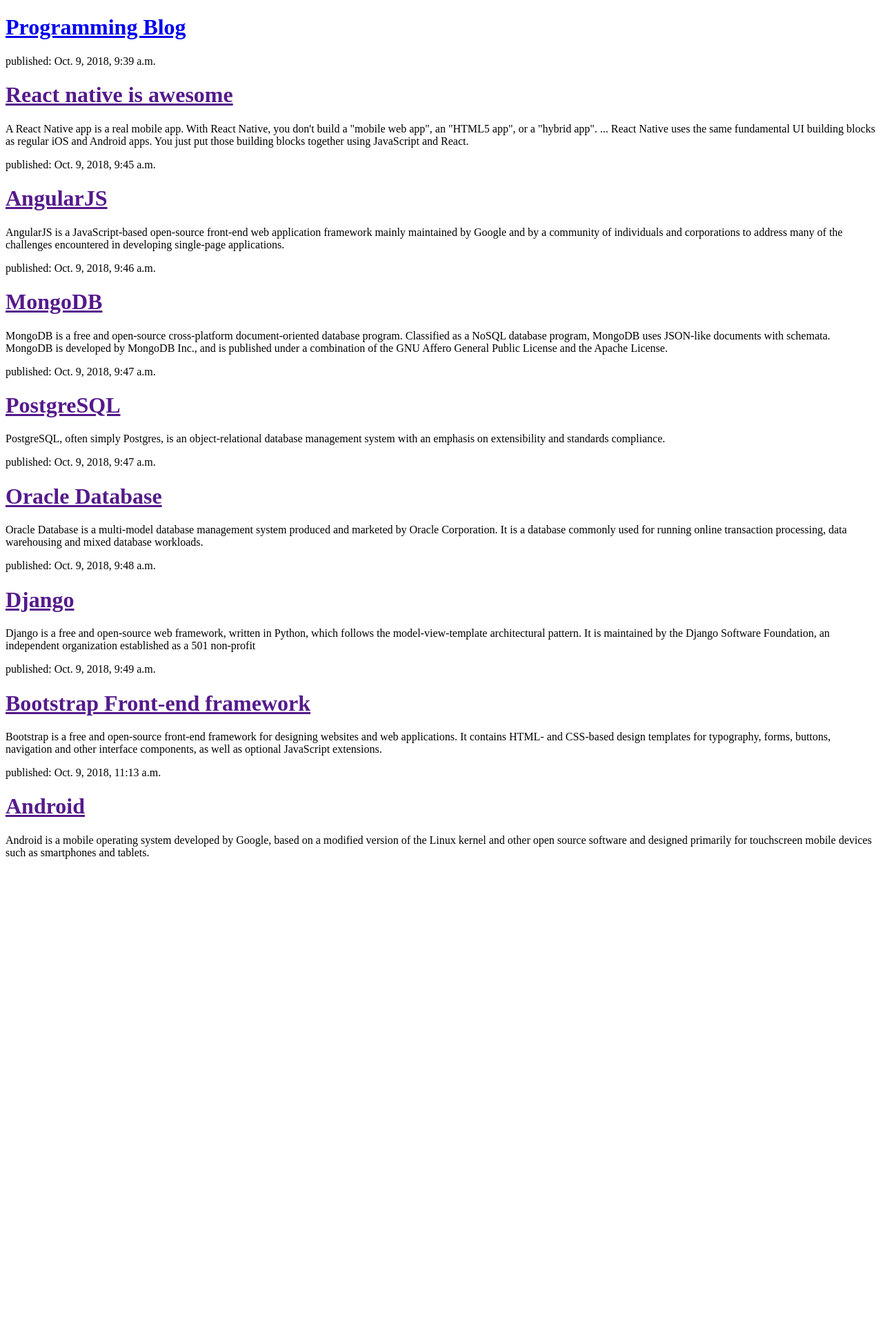
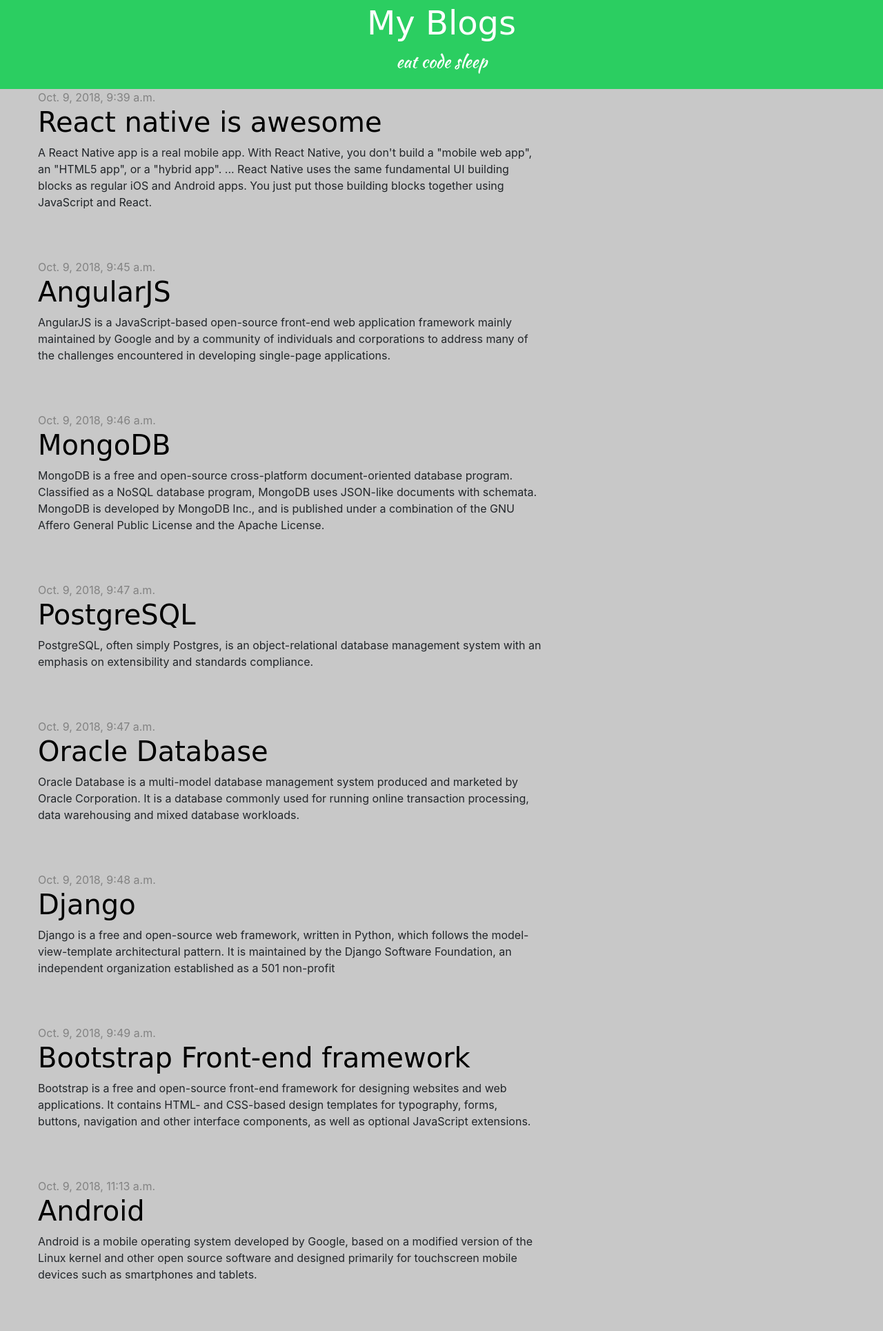
Before and after one commit to SSBsoren/DjangoGirlsDemo02, a Django app: page / in a window 1280 px wide. Shown: the whole page at 69% size. Before the commit the page ends 1245 px from the top, so only its background shows below. Run offline with Django 3.2, Linux system fonts and the light colour scheme; data comes from the database, SQL or seed files in the repository; some libraries are stand-ins or nearby versions.

Commit message:
Modified css

```diff
--- /dev/null
+++ b/mysite/blog/static/css/blog.css
@@ -0,0 +1,56 @@
+body{
+  background-color: #C8C8C8;
+  padding-left: 0px;
+}
+.page-header {
+  padding:  5px;
+  text-align: center;
+  background-color: #2BCE61;
+  color: #fff;
+  font-size: 25px;
+  font-family: 'Satisfy', cursive;
+  font-family: 'Kaushan Script', cursive;
+  margin-top: 0;
+
+}
+
+.page-header h1, .page-header h1 a, .page-header h1 a:visited, .page-header h1 a:active {
+    color: #ffffff;
+    font-size: 36pt;
+    text-decoration: none;
+}
+
+.content {
+    margin-left: 40px;
+}
+
+h1, h2, h3, h4 {
+    font-family: 'Lobster', cursive;
+}
+
+.date {
+    color: #828282;
+}
+
+.save {
+    float: right;
+}
+
+.post-form textarea, .post-form input {
+    width: 100%;
+}
+
+.top-menu, .top-menu:hover, .top-menu:visited {
+    color: #ffffff;
+    float: right;
+    font-size: 26pt;
+    margin-right: 20px;
+}
+
+.post {
+    margin-bottom: 70px;
+}
+
+.post h1 a, .post h1 a:visited {
+    color: #000000;
+}
--- /dev/null
+++ b/mysite/blog/templates/blog/base.html
@@ -0,0 +1,40 @@
+{% load static %}
+<!DOCTYPE html>
+<html lang="en">
+
+<head>
+  <meta charset="UTF-8">
+  <meta name="viewport" content="width=device-width, initial-scale=1.0">
+  <meta http-equiv="X-UA-Compatible" content="ie=edge">
+  <title>My Blog !</title>
+
+
+  <link rel="stylesheet" href="https://stackpath.bootstrapcdn.com/bootstrap/4.1.3/css/bootstrap.min.css" integrity="sha384-MCw98/SFnGE8fJT3GXwEOngsV7Zt27NXFoaoApmYm81iuXoPkFOJwJ8ERdknLPMO" crossorigin="anonymous">
+  <link rel="stylesheet" href="{% static 'css/blog.css' %}" class="css">
+  <link href="https://fonts.googleapis.com/css?family=Kaushan+Script|Satisfy" rel="stylesheet">
+</head>
+
+<body>
+  <div class="page-header">
+    <h1><a href="/">My Blogs</a></h1>
+    <p>eat code sleep</p>
+  </div>
+
+  <div class="content container">
+    <div class="row">
+      <div class="col-md-8">
+        {% block content %}
+         {% endblock %}
+      </div>
+    </div>
+  </div>
+
+
+
+  <script src="https://code.jquery.com/jquery-3.3.1.slim.min.js" integrity="sha384-q8i/X+965DzO0rT7abK41JStQIAqVgRVzpbzo5smXKp4YfRvH+8abtTE1Pi6jizo" crossorigin="anonymous"></script>
+  <script src="https://cdnjs.cloudflare.com/ajax/libs/popper.js/1.14.3/umd/popper.min.js" integrity="sha384-ZMP7rVo3mIykV+2+9J3UJ46jBk0WLaUAdn689aCwoqbBJiSnjAK/l8WvCWPIPm49" crossorigin="anonymous"></script>
+  <script src="https://stackpath.bootstrapcdn.com/bootstrap/4.1.3/js/bootstrap.min.js" integrity="sha384-ChfqqxuZUCnJSK3+MXmPNIyE6ZbWh2IMqE241rYiqJxyMiZ6OW/JmZQ5stwEULTy" crossorigin="anonymous"></script>
+
+</body>
+
+</html>
--- a/mysite/blog/templates/blog/post_list.html
+++ b/mysite/blog/templates/blog/post_list.html
@@ -1,26 +1,13 @@
-<!DOCTYPE html>
-<html lang="en">
+{% extends 'blog/base.html' %}
 
-<head>
-  <meta charset="UTF-8">
-  <meta name="viewport" content="width=device-width, initial-scale=1.0">
-  <meta http-equiv="X-UA-Compatible" content="ie=edge">
-  <title>My Blog !</title>
-</head>
-
-<body>
-  <div>
-    <h1><a href="/">Programming Blog</a></h1>
-  </div>
-  {% for post in posts %}
-  <div>
-    <p>published: {{ post.published_date }}</p>
-    <h1><a href="">{{ post.title }}</a></h1>
-    <p>{{ post.text|linebreaksbr }}</p>
-  </div>
-  {% endfor %}
-
-
-</body>
-
-</html>
+{% block content %}
+    {% for post in posts %}
+        <div class="post">
+            <div class="date">
+                {{ post.published_date }}
+            </div>
+            <h1><a href="">{{ post.title }}</a></h1>
+            <p>{{ post.text|linebreaksbr }}</p>
+        </div>
+    {% endfor %}
+{% endblock %}
```
